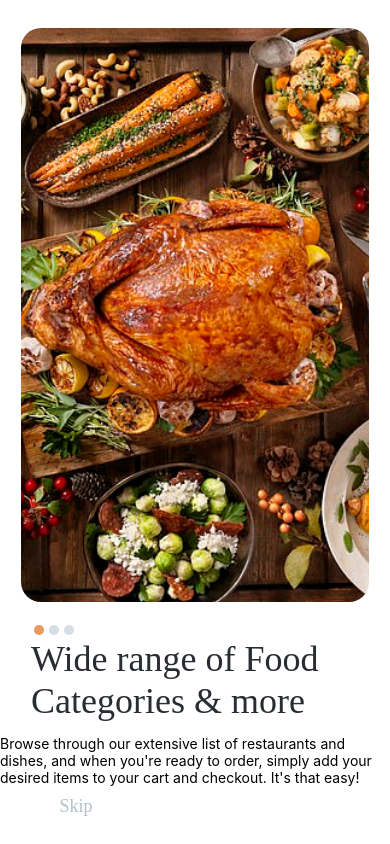
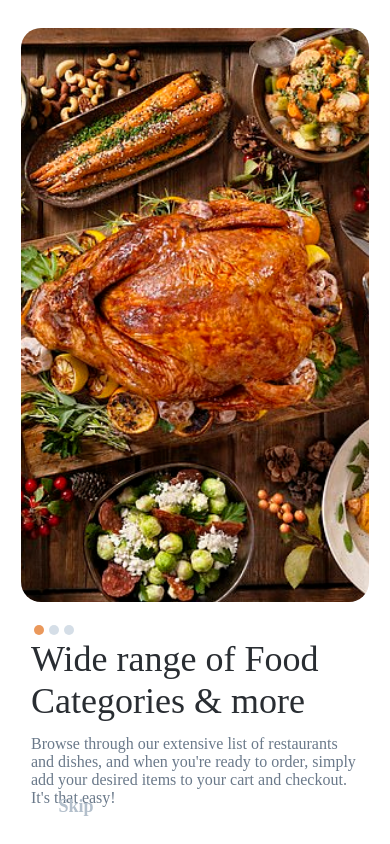
Before and after one commit to Foodey/foodey-client-mobile, a React Native app: screen /OnBoardingScreen_1 in a window 390 px wide. Built offline with nearby package versions, Linux system fonts and the light colour scheme.

Commit message:
Restructuring style so that style of individual component stay on the same file, and screen's generals file only contains style for layout that screen

```diff
--- a/src/components/SubmitButton.js
+++ b/src/components/SubmitButton.js
@@ -1,5 +1,4 @@
-import { Pressable, Text } from 'react-native';
-import Style from '~/screens/onBoarding/OnBoardingStyle';
+import { Pressable, Text, StyleSheet } from 'react-native';
 import { COLOR } from '../constants/Colors';
 import { ArrowRight } from '../constants/Icons';
 import { SvgXml } from 'react-native-svg';
@@ -9,15 +8,32 @@ function SubmitButton(props) {
     <Pressable
       onPress={props.onPressFunction}
       style={({ pressed }) => [
+        styles.button,
         {
-          backgroundColor: pressed ? COLOR.button_hover_primary_color : COLOR.button_primary_color,
+          backgroundColor: pressed ? props.hoverColor : props.buttonColor,
         },
         { ...props.style },
       ]}
     >
-      <Text style={Style.next_pressable_text}>{props.title}</Text>
+      <Text style={styles.button_text}>{props.title}</Text>
     </Pressable>
   );
 }
 
+const styles = StyleSheet.create({
+  button: {
+    alignItems: 'center',
+    justifyContent: 'center',
+    borderRadius: 8,
+    borderRadius: 25,
+  },
+
+  button_text: {
+    color: COLOR.background_color,
+    fontSize: 18,
+    fontWeight: '700',
+    fontFamily: 'Manrope-Regular',
+  },
+});
+
 export default SubmitButton;
--- a/src/components/UtilityCard.js
+++ b/src/components/UtilityCard.js
@@ -1,13 +1,34 @@
-import { View, Text } from 'react-native';
-import Style from '~/screens/onBoarding/OnBoardingStyle';
+import { View, Text, StyleSheet } from 'react-native';
+import { COLOR } from '~/constants/Colors';
 
 function UtilityCard(props) {
   return (
     <View style={props.style}>
-      <Text style={[Style.utils_title_text, { ...props.title_style }]}>{props.title}</Text>
-      <Text style={[Style.utils_content_text, { ...props.content_style }]}>{props.content}</Text>
+      <Text style={[styles.title_text, { ...props.title_style }]}>{props.title}</Text>
+      <Text style={[styles.content_text, { ...props.content_style }]}>{props.content}</Text>
     </View>
   );
 }
 
+const styles = StyleSheet.create({
+  title_text: {
+    fontSize: 36,
+    fontWeight: '500',
+    fontFamily: 'Manrope-Bold',
+    color: COLOR.text_primary_color,
+    marginStart: 31,
+    marginEnd: 31,
+    marginBottom: 13,
+  },
+
+  content_text: {
+    fontSize: 16,
+    fontWeight: '400',
+    fontFamily: 'Manrope-Regular',
+    color: COLOR.text_secondary_color,
+    marginStart: 31,
+    marginEnd: 31,
+  },
+});
+
 export default UtilityCard;
--- a/src/components/onBoarding/Indicator.js
+++ b/src/components/onBoarding/Indicator.js
@@ -1,14 +1,24 @@
-import { View } from 'react-native';
-import Style from '~/screens/onBoarding/OnBoardingStyle';
+import { View, StyleSheet } from 'react-native';
+import { COLOR } from '~/constants/Colors';
 
 function Indicator(props) {
   return (
     <View style={{ flexDirection: 'row', marginLeft: 31 }}>
-      <View style={[Style.circle, { ...props.styleFirstPage }]} />
-      <View style={[Style.circle, { ...props.styleSecondPage }]} />
-      <View style={[Style.circle, { ...props.styleThirdPage }]} />
+      <View style={[styles.circle, { ...props.styleFirstPage }]} />
+      <View style={[styles.circle, { ...props.styleSecondPage }]} />
+      <View style={[styles.circle, { ...props.styleThirdPage }]} />
     </View>
   );
 }
 
+const styles = StyleSheet.create({
+  circle: {
+    width: 10,
+    height: 10,
+    borderRadius: 100,
+    backgroundColor: COLOR.indicator_color,
+    margin: 2.5,
+  },
+});
+
 export default Indicator;
--- a/src/components/onBoarding/SkipButton.js
+++ b/src/components/onBoarding/SkipButton.js
@@ -1,8 +1,5 @@
-import { Pressable, Text } from 'react-native';
-import { SvgXml } from 'react-native-svg';
-import Style from '~/screens/onBoarding/OnBoardingStyle';
+import { Pressable, Text, StyleSheet } from 'react-native';
 import { COLOR } from '../../constants/Colors';
-import { ArrowRight } from '../../constants/Icons';
 import { useState } from 'react';
 
 function SkipButton(props) {
@@ -21,11 +18,11 @@ function SkipButton(props) {
       onPressIn={SkipPressInHandler}
       onPressOut={SkipPressOutHandler}
       onPress={props.onPressFunction}
-      style={({ pressed }) => [{ ...props.style }]}
+      style={[styles.button, { ...props.style }]}
     >
       <Text
         style={[
-          Style.skip_pressable_text,
+          styles.button_text,
           { color: pressableSkipIsHovering ? COLOR.text_tertiary_color : COLOR.text_hover_color },
         ]}
       >
@@ -35,4 +32,18 @@ function SkipButton(props) {
   );
 }
 
+const styles = StyleSheet.create({
+  button: {
+    alignItems: 'center',
+    justifyContent: 'center',
+  },
+
+  button_text: {
+    color: COLOR.text_tertiary_color,
+    fontSize: 18,
+    fontWeight: '700',
+    fontFamily: 'Manrope-Bold',
+  },
+});
+
 export default SkipButton;
--- a/src/screens/onBoarding/OnBoardingScreen1.js
+++ b/src/screens/onBoarding/OnBoardingScreen1.js
@@ -25,11 +25,13 @@ export default function OnBoardingScreen1({ navigation }) {
         content="Browse through our extensive list of restaurants and dishes, and when you're ready to order, simply add your desired items to your cart and checkout. It's that easy!"
       />
       <View style={Style.footer_view}>
-        <SkipButton style={Style.skip_pressable} onPressFunction={onSkipPressHandler} />
+        <SkipButton style={Style.skip_button} onPressFunction={onSkipPressHandler} />
         <SubmitButton
           title="Next"
-          style={Style.next_pressable}
           onPressFunction={onNextPressHandler}
+          style={Style.next_button}
+          buttonColor={COLOR.button_primary_color}
+          hoverColor={COLOR.button_hover_primary_color}
         />
       </View>
     </View>
--- a/src/screens/onBoarding/OnBoardingScreen2.js
+++ b/src/screens/onBoarding/OnBoardingScreen2.js
@@ -25,11 +25,13 @@ export default function OnBoardingScreen2({ navigation }) {
         content="Get your favorite meals delivered to your doorstep as soon as possible!"
       />
       <View style={Style.footer_view}>
-        <SkipButton style={Style.skip_pressable} onPressFunction={onSkipPressHandler} />
+        <SkipButton style={Style.skip_button} onPressFunction={onSkipPressHandler} />
         <SubmitButton
           title="Next"
-          style={Style.next_pressable}
           onPressFunction={onNextPressHandler}
+          style={Style.next_button}
+          buttonColor={COLOR.button_primary_color}
+          hoverColor={COLOR.button_hover_primary_color}
         />
       </View>
     </View>
--- a/src/screens/onBoarding/OnBoardingScreen3.js
+++ b/src/screens/onBoarding/OnBoardingScreen3.js
@@ -23,8 +23,10 @@ export default function OnBoardingScreen3({ navigation }) {
       <View style={Style.footer_view}>
         <SubmitButton
           title="Start"
-          style={Style.next_pressable}
           onPressFunction={onStartPressHandler}
+          style={{ flex: 1, marginVertical: 49 }}
+          buttonColor={COLOR.button_primary_color}
+          hoverColor={COLOR.button_hover_primary_color}
         />
       </View>
     </View>
--- a/src/screens/onBoarding/OnBoardingStyle.js
+++ b/src/screens/onBoarding/OnBoardingStyle.js
@@ -1,6 +1,5 @@
 import { StyleSheet } from 'react-native';
 import { COLOR } from '~/constants/Colors';
-import { Manrope } from '~/constants/Others';
 
 export default StyleSheet.create({
   container: {
@@ -31,60 +30,14 @@ export default StyleSheet.create({
     borderRadius: 20,
   },
 
-  utils_title_text: {
-    fontSize: 36,
-    fontWeight: '500',
-    fontFamily: 'Manrope-Bold',
-    color: COLOR.text_primary_color,
-    marginStart: 31,
-    marginEnd: 31,
-    marginBottom: 13,
-  },
-
-  utils_info_text: {
-    fontSize: 16,
-    fontWeight: '400',
-    fontFamily: 'Manrope-Regular',
-    color: COLOR.text_secondary_color,
-    marginStart: 31,
-    marginEnd: 31,
-  },
-
-  circle: {
-    width: 10,
-    height: 10,
-    borderRadius: 100,
-    backgroundColor: COLOR.indicator_color,
-    margin: 2.5,
-  },
-
-  skip_pressable: {
+  skip_button: {
     flex: 0.75,
-    alignItems: 'center',
-    justifyContent: 'center',
     marginVertical: 49,
     marginRight: 55,
   },
 
-  skip_pressable_text: {
-    color: COLOR.text_tertiary_color,
-    fontSize: 18,
-    fontWeight: '500',
-    fontFamily: 'Times New Roman',
-  },
-
-  next_pressable: {
+  next_button: {
     flex: 1.25,
-    borderRadius: 8,
-    alignItems: 'center',
-    justifyContent: 'center',
     marginVertical: 49,
-    borderRadius: 25,
-  },
-
-  next_pressable_text: {
-    color: COLOR.background_color,
-    fontSize: 18,
-    fontWeight: '500',
   },
 });
```
